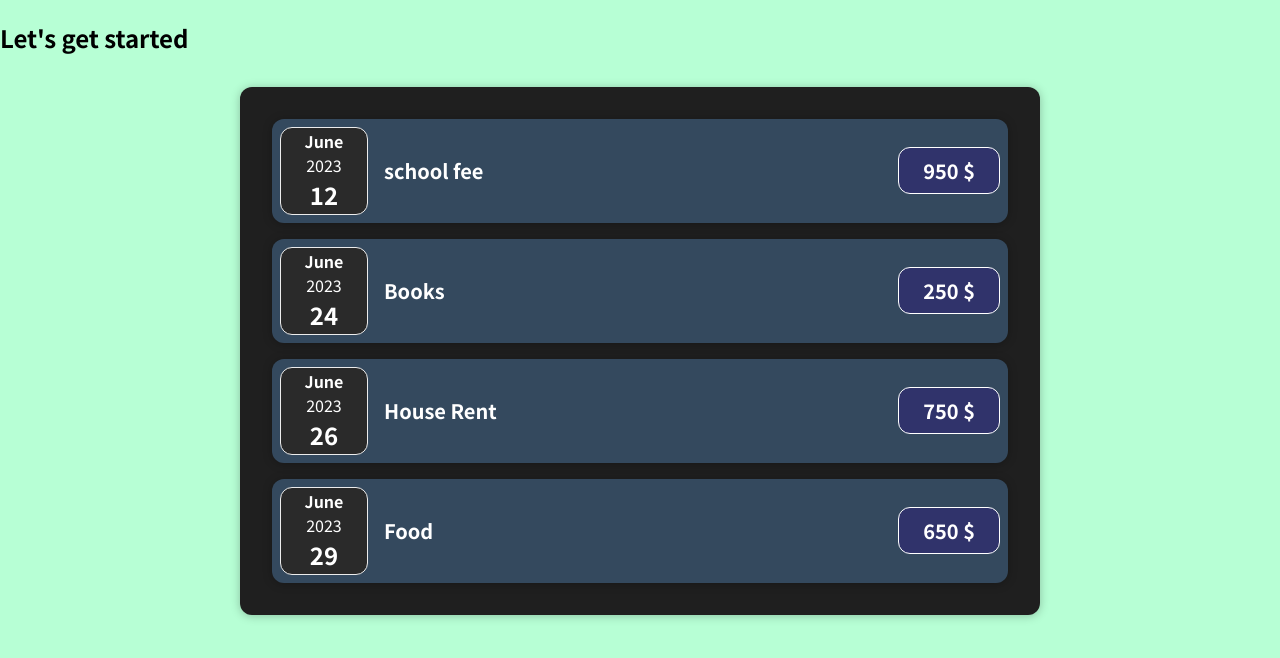
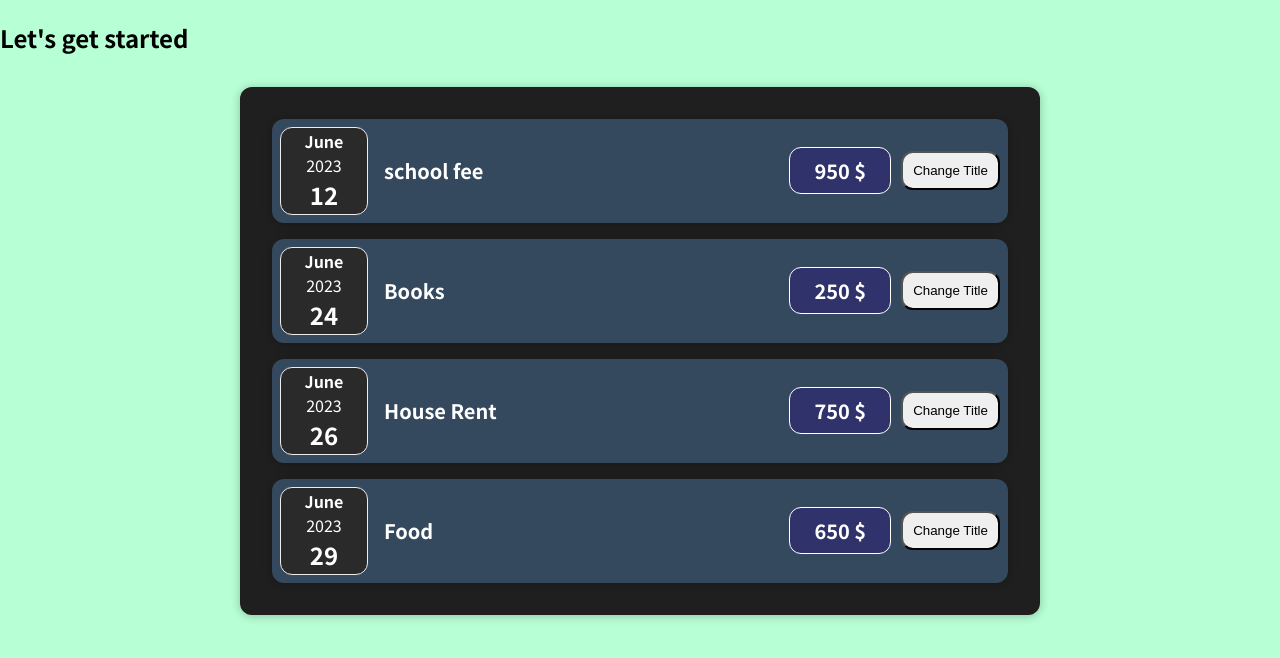
Before and after one commit to Arvindkr123/expense-tracker, a React (Create React App) app: page / in a window 1280 px wide. Shown: the top 658 px of the page. Built offline with nearby package versions, Linux system fonts and the light colour scheme.

Commit message:
added button to change title with help of useState

```diff
--- a/src/components/Expenses/ExpenseItem.js
+++ b/src/components/Expenses/ExpenseItem.js
@@ -1,16 +1,21 @@
-import React from 'react'
+import React, { useState } from 'react'
 import './ExpenseItem.css'
 import ExpenseDate from './ExpenseDate';
 import Card from '../UI/Card';
 
 const ExpenseItem = ({ exepenseDate, expenseTitle, expenseAmount }) => {
+    const [title, setTitle] = useState(expenseTitle);
+    const clickHandler = () => {
+        setTitle('New Title....')
+    }
     return (
         <Card className='expense-item'>
             <ExpenseDate exepenseDate={exepenseDate} />
             <div className='expense-item__description'>
-                <h2>{expenseTitle}</h2>
+                <h2>{title}</h2>
                 <div className='expense-item__price'>{expenseAmount} $</div>
             </div>
+            <button onClick={clickHandler} style={{ marginLeft: '10px', borderRadius: '12px', padding: '10px' }}>Change Title</button>
         </Card>
     )
 }
```
